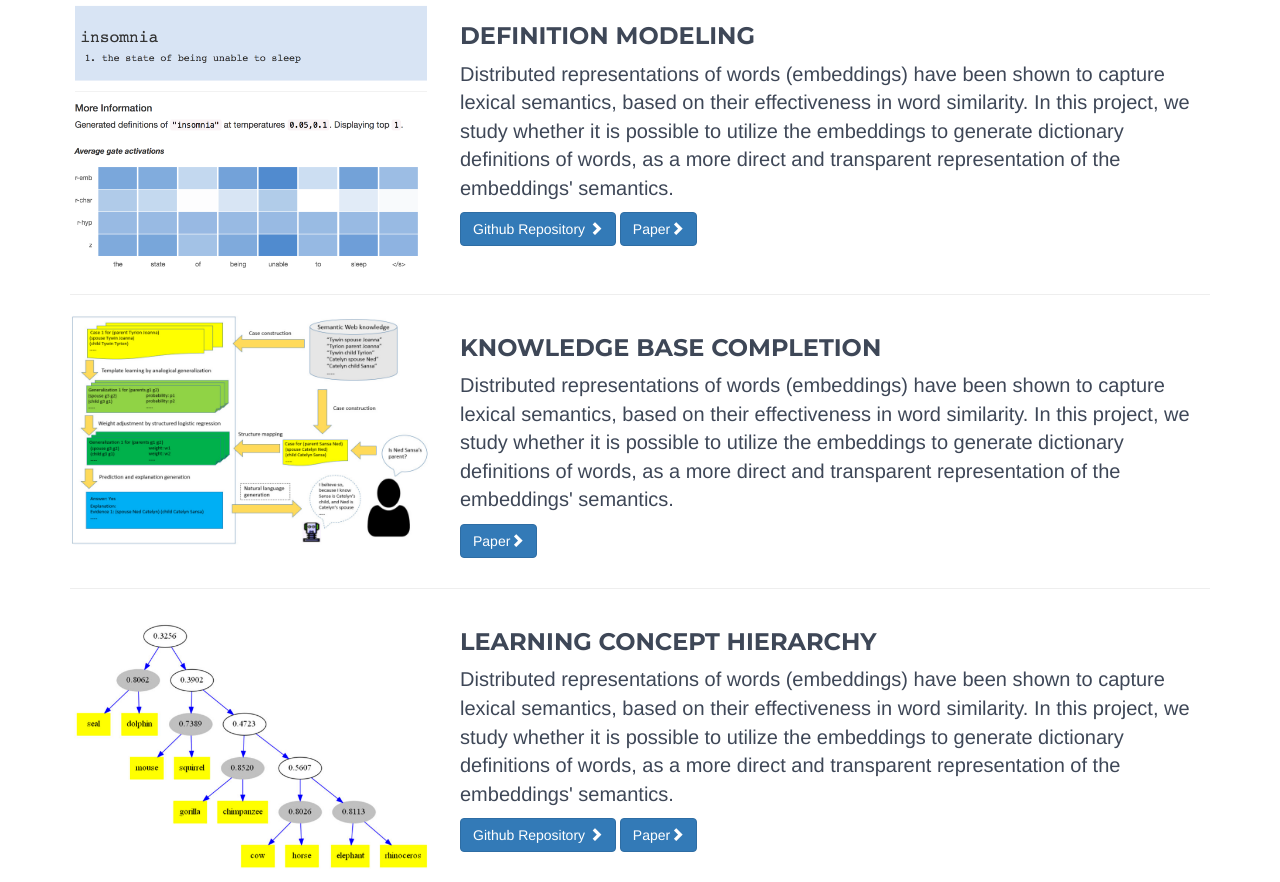
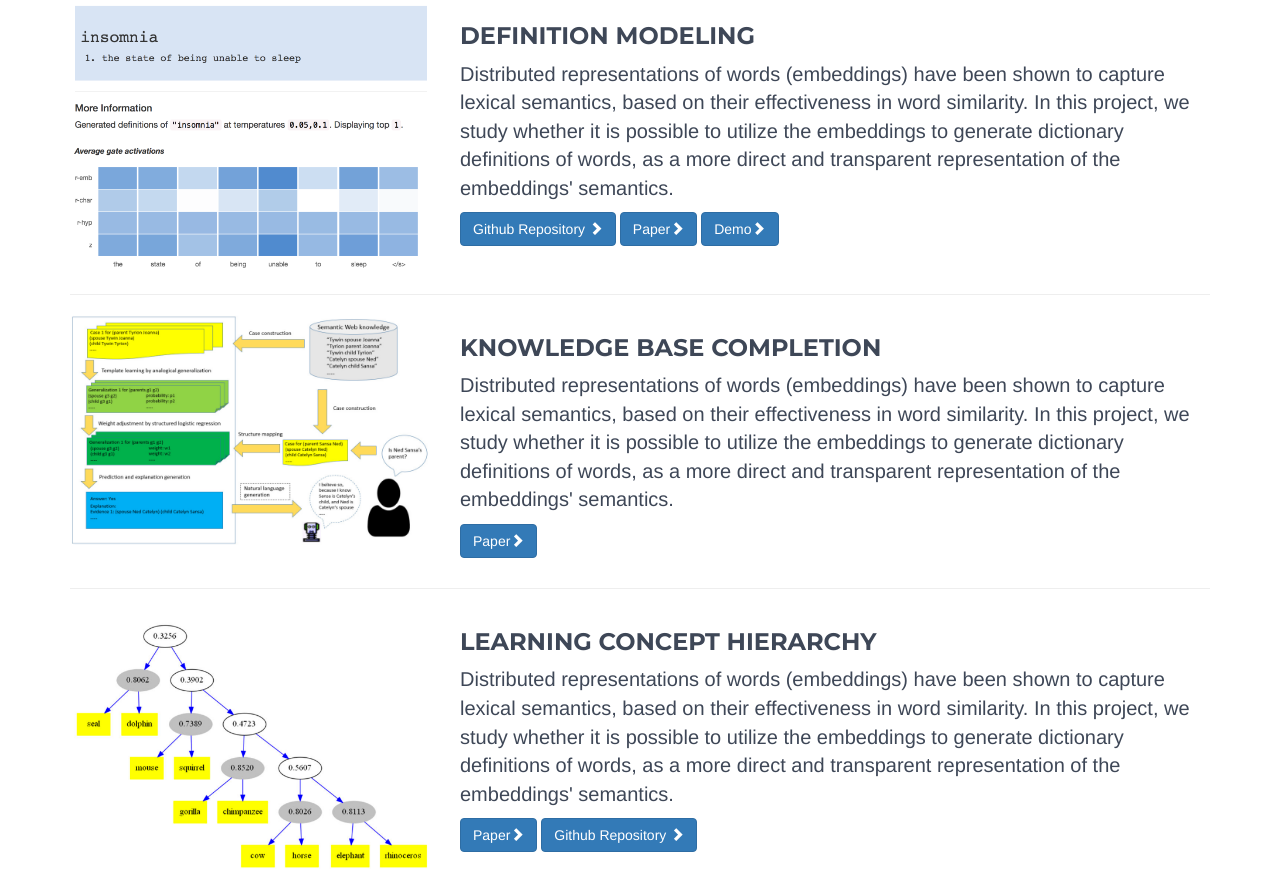
Before and after one commit to crazydonkey200/crazydonkey200.github.io, a website: page index.html in a window 1280 px wide. Shown: the part 3338-4220 px from the top of the page. Drawn offline with nearby package versions, Linux system fonts and the light colour scheme.

Commit message:
Added demo for definition modeling.

```diff
--- a/index.html
+++ b/index.html
@@ -222,6 +222,10 @@
                     <a class="btn btn-primary" href="https://arxiv.org/abs/1611.00020">Paper<span
                             class="glyphicon glyphicon-chevron-right">
                     </span></a>
+                    <a class="btn btn-primary" href="http://thor.cs.northwestern.edu:24603/">Demo<span
+                            class="glyphicon glyphicon-chevron-right">
+                    </span></a>
+
                     </p>
                 </div>
             </div>
@@ -247,13 +251,12 @@
                 <div class="col-sm-8">
                     <h3>Learning Concept Hierarchy</h3>
                     <p>Distributed representations of words (embeddings) have been shown to capture lexical semantics, based on their effectiveness in word similarity. In this project, we study whether it is possible to utilize the embeddings to generate dictionary definitions of words, as a more direct and transparent representation of the embeddings' semantics.</p>
+                    <a class="btn btn-primary" href="https://arxiv.org/abs/1611.00020">Paper<span
+                            class="glyphicon glyphicon-chevron-right">
+                    </span></a>
                     <a class="btn btn-primary" href="https://github.com/Websail-NU/torch-defseq">Github Repository
                       <span class="glyphicon glyphicon-chevron-right">
                     </span></a>
-                    <a class="btn btn-primary" href="https://arxiv.org/abs/1611.00020">Paper<span
-                            class="glyphicon glyphicon-chevron-right">
-                    </span></a>
-                    </p>
                 </div>
             </div>
             <hr>
```
